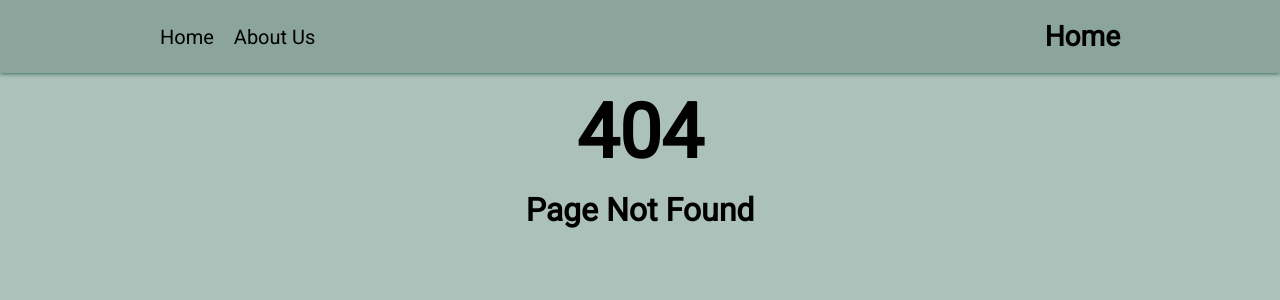
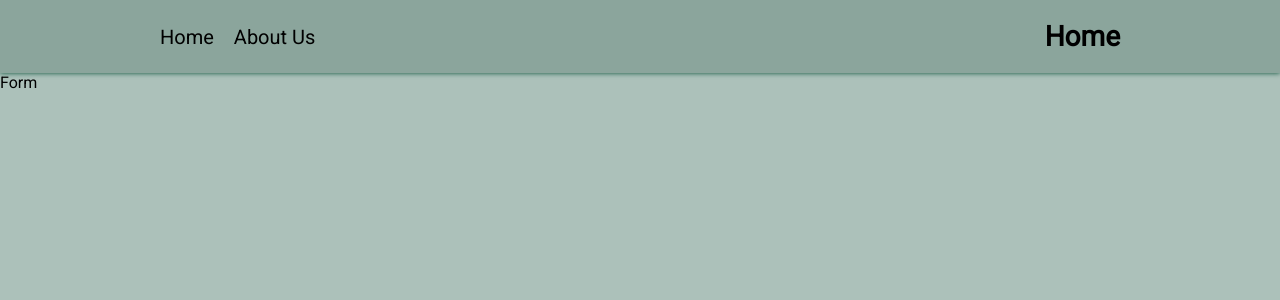
Before and after one commit to Tatiana-312/react2023q1, a React (Vite) app in the folder react-components/: page /form in a window 1280 px wide. Before the commit this address led to /404. Shown: the top 300 px of the page. Built offline with nearby package versions, Linux system fonts and the light colour scheme.

Commit message:
feat: add form route

```diff
--- a/react-components/src/App.tsx
+++ b/react-components/src/App.tsx
@@ -5,6 +5,7 @@ import { Navigate, Route, Routes } from 'react-router-dom';
 import Home from './pages/Home/Home';
 import About from './pages/About/About';
 import NotFound from './pages/NotFound/NotFound';
+import Form from './pages/Form/Form';
 
 class App extends React.Component {
   render(): React.ReactNode {
@@ -14,6 +15,7 @@ class App extends React.Component {
         <Routes>
           <Route path="/" element={<Home />} />
           <Route path="/about" element={<About />} />
+          <Route path="/form" element={<Form />} />
           <Route path="/404" element={<NotFound />} />
           <Route path="*" element={<Navigate replace to="/404" />} />
         </Routes>
```
